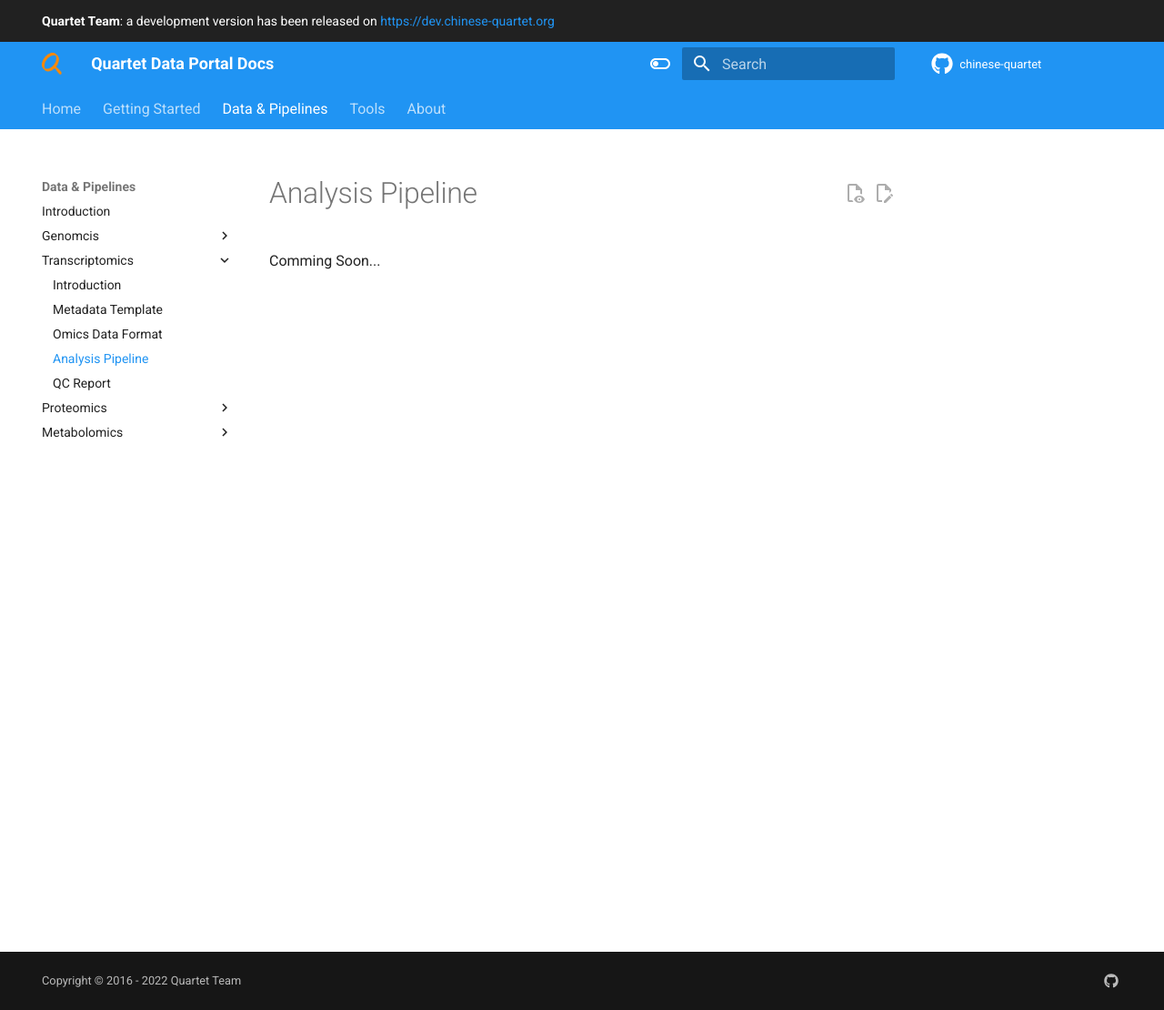
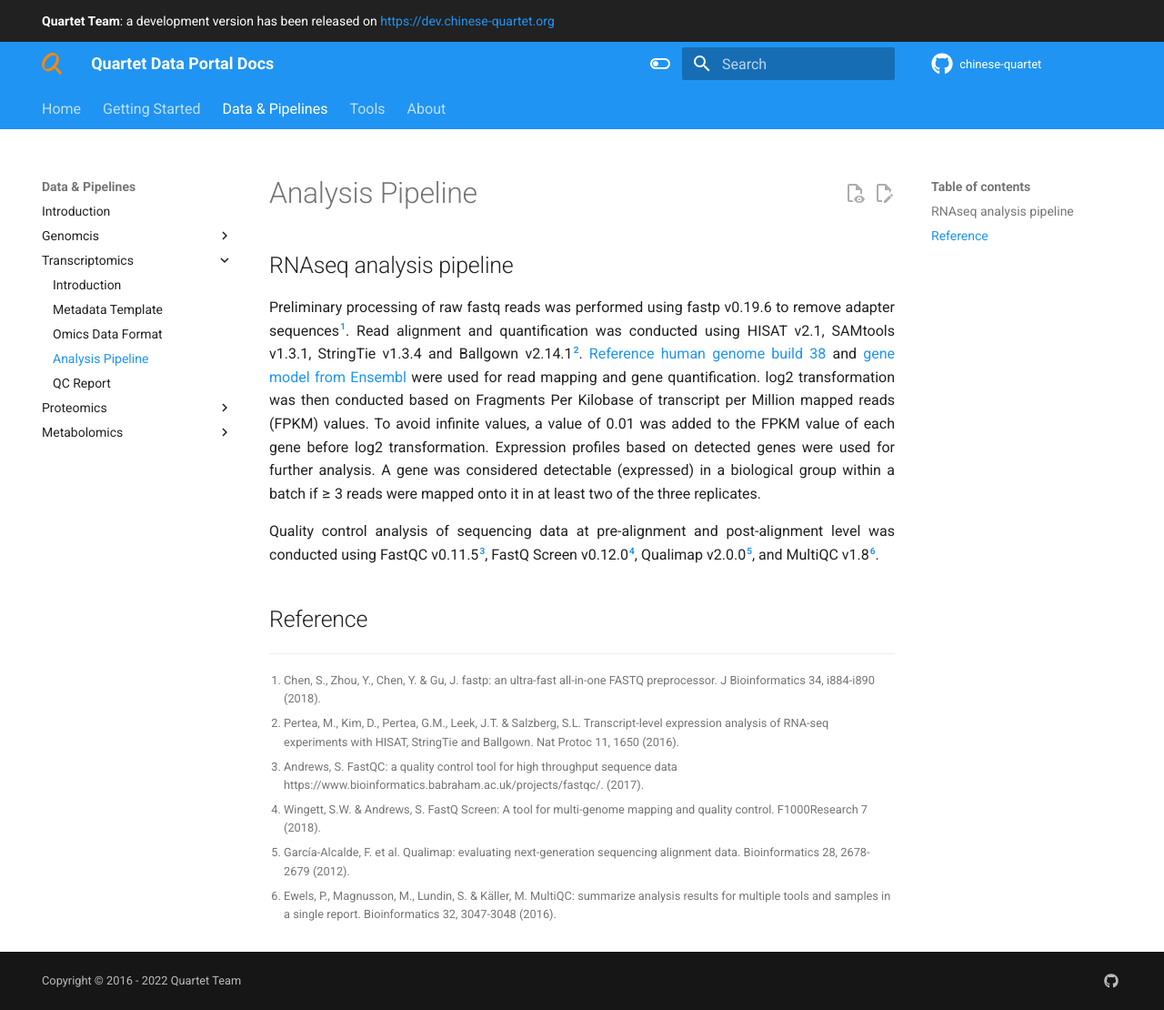
Before and after one commit to chinese-quartet/docs.chinese-quartet.org, an MkDocs documentation site: the page built from docs/data_pipelines/transcriptomics/analysis_pipeline.md, in a window 1280 px wide and 1110 px high. Shown: the whole window at 91% size. Built offline with MkDocs 1.6.1 and Material for MkDocs 9.7.7, drawn with Linux system fonts in a browser that asks for light colours; comment, search, counter and statistics services are not loaded.

Commit message:
Add doc for RNA-Seq pipeline.

```diff
--- a/docs/data_pipelines/transcriptomics/analysis_pipeline.md
+++ b/docs/data_pipelines/transcriptomics/analysis_pipeline.md
@@ -1 +1,13 @@
-Comming Soon...
+## RNAseq analysis pipeline
+
+Preliminary processing of raw fastq reads was performed using fastp v0.19.6 to remove adapter sequences[^1]. Read alignment and quantification was conducted using HISAT v2.1, SAMtools v1.3.1, StringTie v1.3.4 and Ballgown v2.14.1[^2]. [Reference human genome build 38](https://genome-idx.s3.amazonaws.com/hisat/grch38_snptran.tar.gz) and [gene model from Ensembl](http://ftp.ensembl.org/pub/release-93/gtf/homo_sapiens/Homo_sapiens.GRCh38.93.gtf.gz) were used for read mapping and gene quantification. log2 transformation was then conducted based on Fragments Per Kilobase of transcript per Million mapped reads (FPKM) values. To avoid infinite values, a value of 0.01 was added to the FPKM value of each gene before log2 transformation. Expression profiles based on detected genes were used for further analysis. A gene was considered detectable (expressed) in a biological group within a batch if ≥ 3 reads were mapped onto it in at least two of the three replicates.
+
+Quality control analysis of sequencing data at pre-alignment and post-alignment level was conducted using FastQC v0.11.5[^3], FastQ Screen v0.12.0[^4], Qualimap v2.0.0[^5], and MultiQC v1.8[^6].
+
+## Reference
+[^1]: Chen, S., Zhou, Y., Chen, Y. & Gu, J. fastp: an ultra-fast all-in-one FASTQ preprocessor. J Bioinformatics 34, i884-i890 (2018).
+[^2]: Pertea, M., Kim, D., Pertea, G.M., Leek, J.T. & Salzberg, S.L. Transcript-level expression analysis of RNA-seq experiments with HISAT, StringTie and Ballgown. Nat Protoc 11, 1650 (2016).
+[^3]: Andrews, S. FastQC: a quality control tool for high throughput sequence data https://www.bioinformatics.babraham.ac.uk/projects/fastqc/.  (2017).
+[^4]: Wingett, S.W. & Andrews, S. FastQ Screen: A tool for multi-genome mapping and quality control. F1000Research 7 (2018).
+[^5]: García-Alcalde, F. et al. Qualimap: evaluating next-generation sequencing alignment data. Bioinformatics 28, 2678-2679 (2012).
+[^6]: Ewels, P., Magnusson, M., Lundin, S. & Käller, M. MultiQC: summarize analysis results for multiple tools and samples in a single report. Bioinformatics 32, 3047-3048 (2016).
--- a/mkdocs.yml
+++ b/mkdocs.yml
@@ -15,6 +15,7 @@ markdown_extensions:
   - pymdownx.details
   - attr_list
   - md_in_html
+  - footnotes
   - toc:
       permalink: true
   - tables
```
